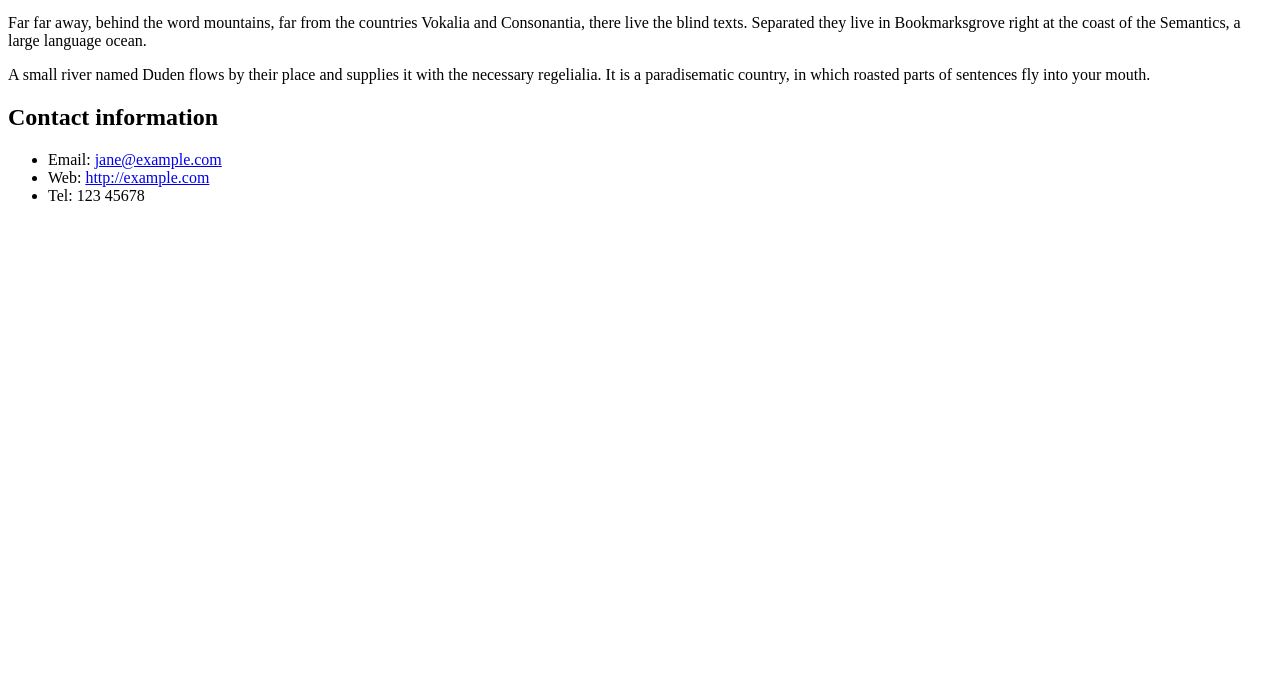
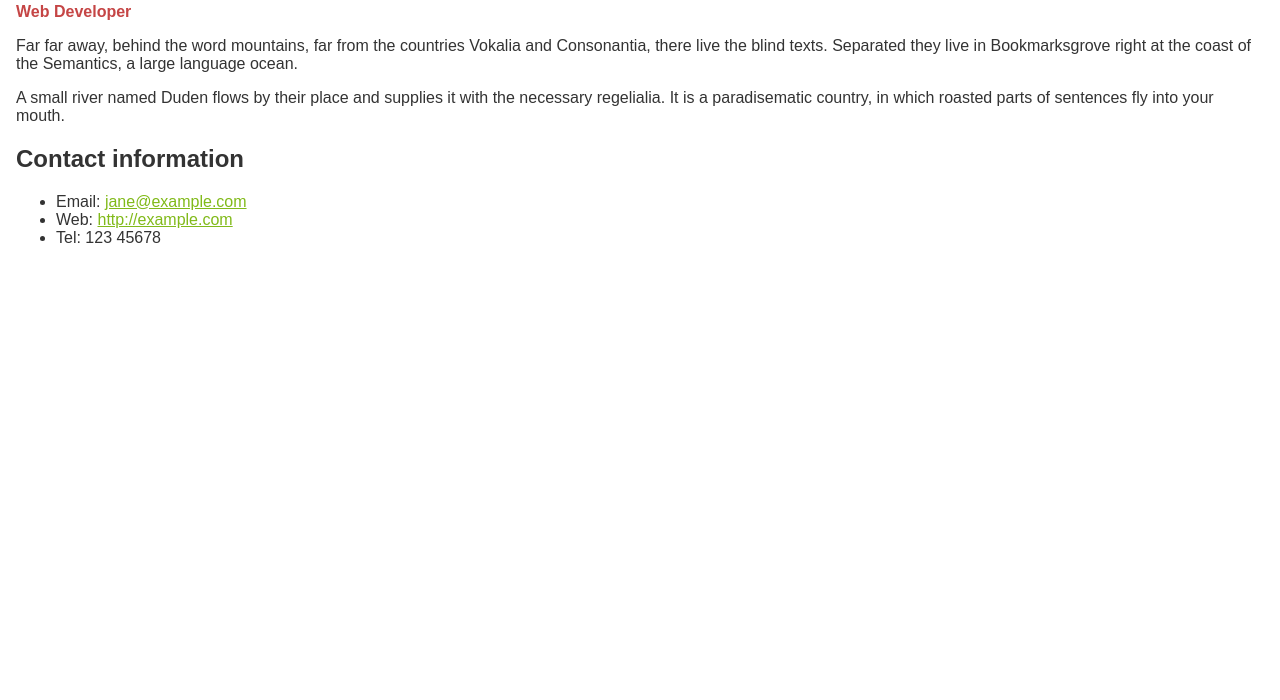
Before and after one commit to amritheshsiva/Biography_styling, a plain HTML site: page index.html in a window 1280 px wide. Shown: the part 100-800 px from the top of the page. Drawn offline with Linux system fonts and the light colour scheme.

Commit message:
Update index.html

```diff
--- a/index.html
+++ b/index.html
@@ -4,7 +4,7 @@
     <meta charset="UTF-8">
     <meta name="viewport" content="width=device-width, initial-scale=1.0">
     <title>Biography</title>
-    <link rel="stylesheet" type="text/css" href="biography.css">
+    <link rel="stylesheet" type="text/css" href="style.css">
 </head>
 <body>
     <h1>Jane Doe</h1>
```
